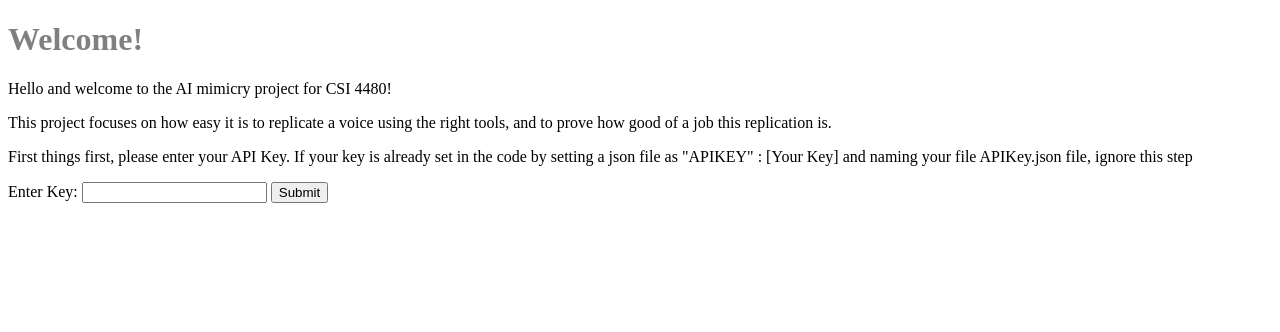
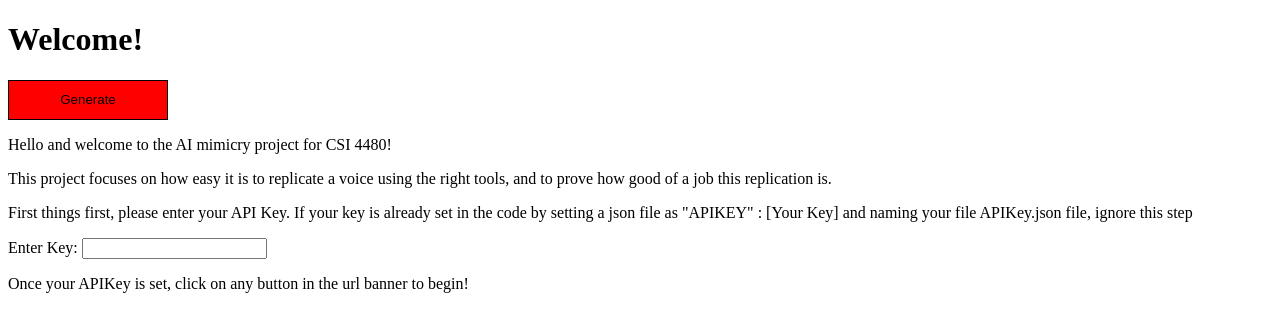
Before and after one commit to GrantGrinols/CSI4480GroupProject, a Flask app: page / in a window 1280 px wide. Shown: the top 332 px of the page. Run offline with Flask 3, Linux system fonts and the light colour scheme.

Commit message:
html changes. CSS implementation.

```diff
--- a/main.py
+++ b/main.py
@@ -31,7 +31,6 @@ def GetVoices():
 def GenerateVoice(text, name,settings):
     foundflag = False
     voicelist = elevenlabs.voices()
-    print(name + "Thanks")
     for voice in voicelist:
 
         if(voice.name==name):#looks to see if the name is in the list
@@ -44,8 +43,6 @@ def GenerateVoice(text, name,settings):
 
     if(foundflag==True):
         voicesound = elevenlabs.generate(text=text,voice= elevenlabs.Voice(voice_id=voice_id,settings=settings))#generates the voice (in bytes) by sending the text, voice ID, and settings
-        2
-        elevenlabs.play(voicesound)#play the sound. The ffmpeg.exe should be in this folder or on your PATH
         filename = "static/AIClips/AIVoice"+RemoveSpaces(name)+".wav"#save the sound we made in the "AIClips/AIVoice" folder.
         elevenlabs.save(audio=voicesound, filename=filename)
         return filename #path of the new ai voice file
@@ -231,6 +228,7 @@ def home():##consider this the home page. This html loads when the python runs.
 def process():
     try:
         value = request.form['key_field']
+        print(value)
         if(not(os.path.exists("APIKey.json"))):
             KEY = value
             elevenlabs.set_api_key(KEY)
--- a/static/CSS/global.css
+++ b/static/CSS/global.css
@@ -1,3 +1,14 @@
-h1 {
-    color:gray
+.url-button{
+    width: 160px;
+    height: 40px;
+    font: 16px;
+
+    color: black;
+    background-color: red;
+    border: 1px solid black;
+    transition: background-color 0.3s ease;
 }
+
+.url-button:hover{
+    background-color: #ff6666;
+}
--- a/templates/generate.html
+++ b/templates/generate.html
@@ -24,8 +24,8 @@
             <button type="submit">Generate Text-To-Speech</button>
         </form>
         {% if generateflag %}
-        <h3>Voice generation successful! Here is the clip to play it again:</h3>
-        <audio controls>
+        <h3>Voice generation successful! The voice clip is already saved under the static/AIclips folder.</h3>
+        <audio controls autoplay>
             <source src="{{url_for('static',filename=voiceUrl) }}" type="audio/wav">
             Your browser does not support this file type.
         </audio>
--- a/templates/index.html
+++ b/templates/index.html
@@ -6,15 +6,32 @@
     </head>
     <body>
         <h1>Welcome!</h1>
+        <div><form action="{{url_for('process')}}" method="post">
+            <input type="hidden" id="destination" name="destination" value="generate">
+            <button type="submit" class="url-button">Generate</button>
+            <input type="hidden" id="key_field" name="key_field" value="">
+        </form> </div>
 
-        <form action="{{url_for('process')}}" method="post">
             <p>Hello and welcome to the AI mimicry project for CSI 4480!</p>
             <p>This project focuses on how easy it is to replicate a voice using the right tools, and to prove how good of a job this replication is.</p>
             <p>First things first, please enter your API Key. If your key is already set in the code by setting a json file as "APIKEY" : [Your Key] and naming your file APIKey.json file, ignore this step</p>
             <label for="input_field">Enter Key:</label>
-            <input type="text" id="key_field" name="key_field">
-            <input type="hidden" id="destination" name="destination" value="generate">
-            <button type="submit">Submit</button>
-        </form>
+            <input type="text" id="our_key_field" name=our_key_field">
+            <p>Once your APIKey is set, click on any button in the url banner to begin!</p>
+
+            <script>
+            document.addEventListener('DOMContentLoaded', function(){//when everything on the html is loaded, execution this function
+                const keyInput = document.getElementById('our_key_field');//gets the our_key_field from html so we can interact/modify it in Javascript
+                const keyFields = document.querySelectorAll('input[name="key_field"]');//gets all the inputs elements that have the name "key_field"
+
+                keyInput.addEventListener('input', function(){//whenever a change happens in our_field_happens, execute this function
+                    const inputValue = keyInput.value;//takes the value in our_key_field
+
+                    keyFields.forEach(function (keyField){//and make all the values with the name key_field = to the value in our_key_field
+                        keyField.value = inputValue;
+                    });//we do this so we can spread the value of one_key_field to multiple forms. There is one form for each button.
+                });
+            });
+            </script>
     </body>
 </html>
```
Also changed, not shown: 1 other file.
